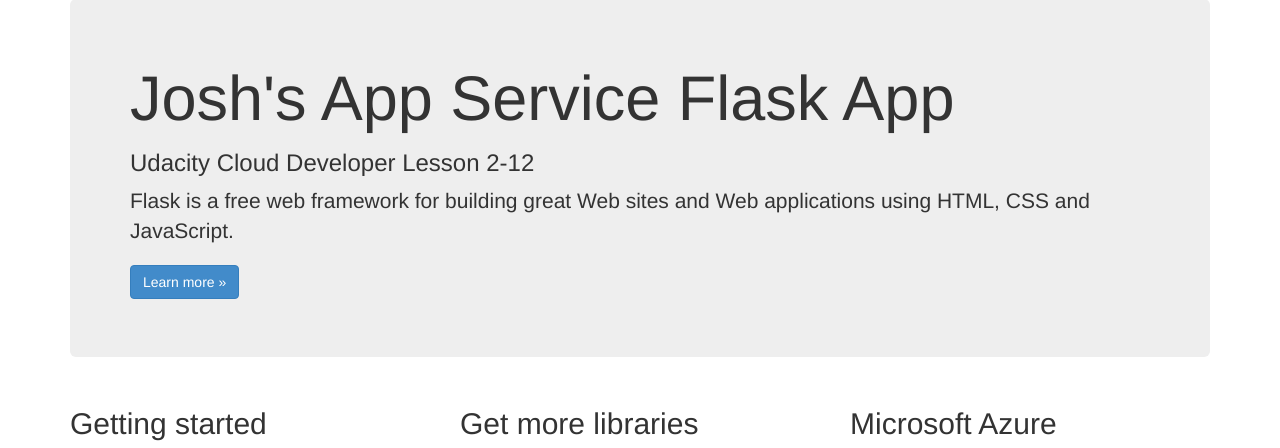
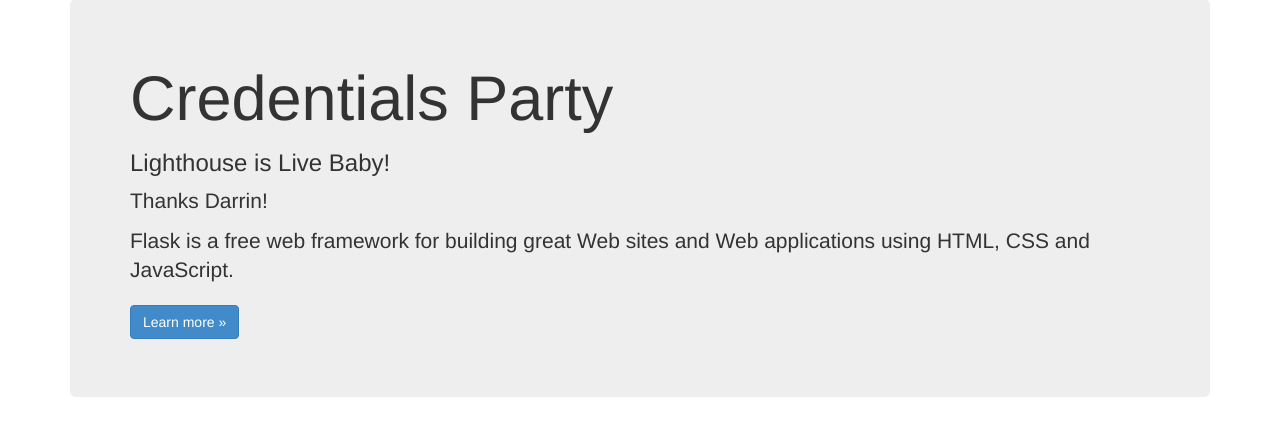
Before and after one commit to RR-Udacity/josh-2-12, a Flask app: page / in a window 1280 px wide. Shown: the part 51-499 px from the top of the page. Run offline with Flask 2, Linux system fonts and the light colour scheme; some libraries are stand-ins or nearby versions.

Commit message:
Update index.html

```diff
--- a/FlaskTemplate/templates/index.html
+++ b/FlaskTemplate/templates/index.html
@@ -3,8 +3,9 @@
 {% block content %}
 
 <div class="jumbotron">
-    <h1>Josh's App Service Flask App</h1>
-    <h3>Udacity Cloud Developer Lesson 2-12</h3>
+    <h1>Credentials Party</h1>
+    <h3>Lighthouse is Live Baby!</h3>
+    <p>Thanks Darrin!</p>
     <p class="lead">Flask is a free web framework for building great Web sites and Web applications using HTML, CSS and JavaScript.</p>
     <p><a href="http://flask.pocoo.org/" class="btn btn-primary btn-large">Learn more &raquo;</a></p>
 </div>
```
